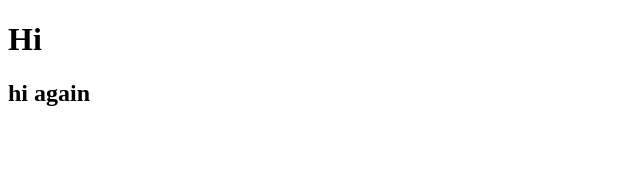
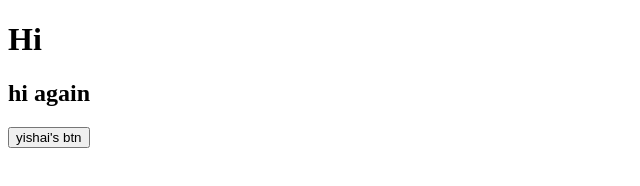
Before and after one commit to shhady/test-git-, a plain HTML site: page index.html in a window 1280 px wide. Shown: the whole page, without its empty margins (0-640 px from the left). Drawn offline with Linux system fonts and the light colour scheme.

Commit message:
added btn

```diff
--- a/index.html
+++ b/index.html
@@ -11,6 +11,7 @@
 <body>
     <h1>Hi</h1>
     <h2>hi again</h2>
+    <button>yishai's btn</button>
 </body>
 
 </html>
```
